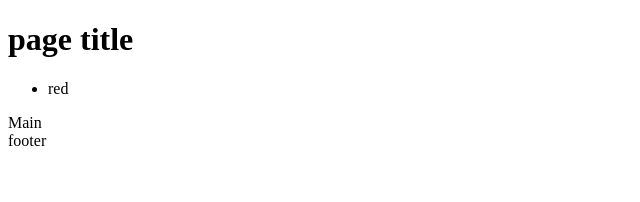
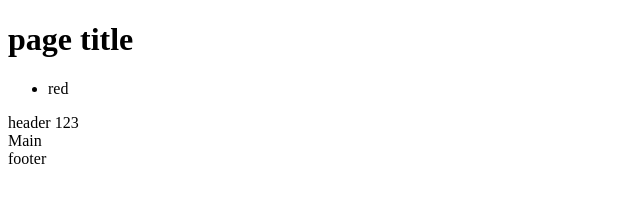
Before and after one commit to ipantazi/my-project, a plain HTML site: page index.html in a window 1280 px wide. Shown: the full height of the page, 0-640 px from the left. Drawn offline with Linux system fonts and the light colour scheme.

Commit message:
Update index.html

```diff
--- a/index.html
+++ b/index.html
@@ -12,6 +12,7 @@
   <ul>
     <li>red</li>
   </ul>
+  <header> header 123 </header>
   <main>Main</main>
   <footer>footer</footer>
 </body>
```
